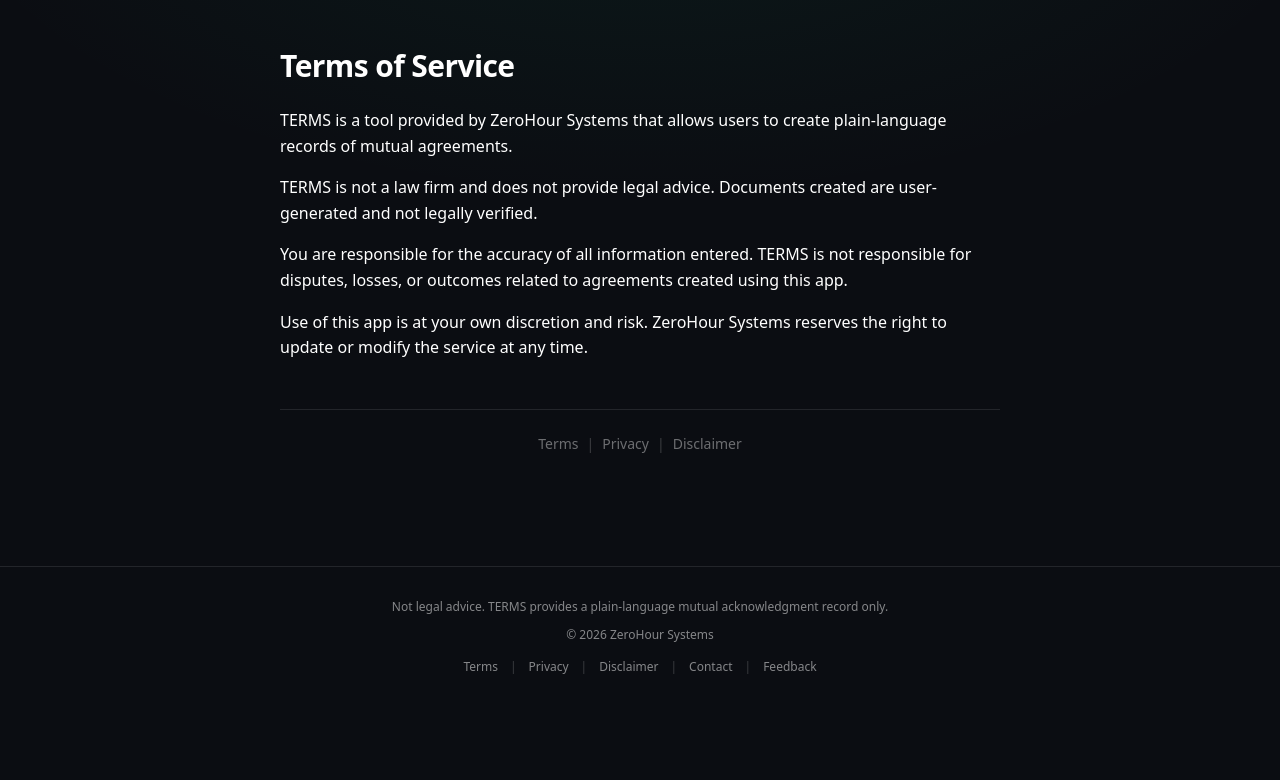
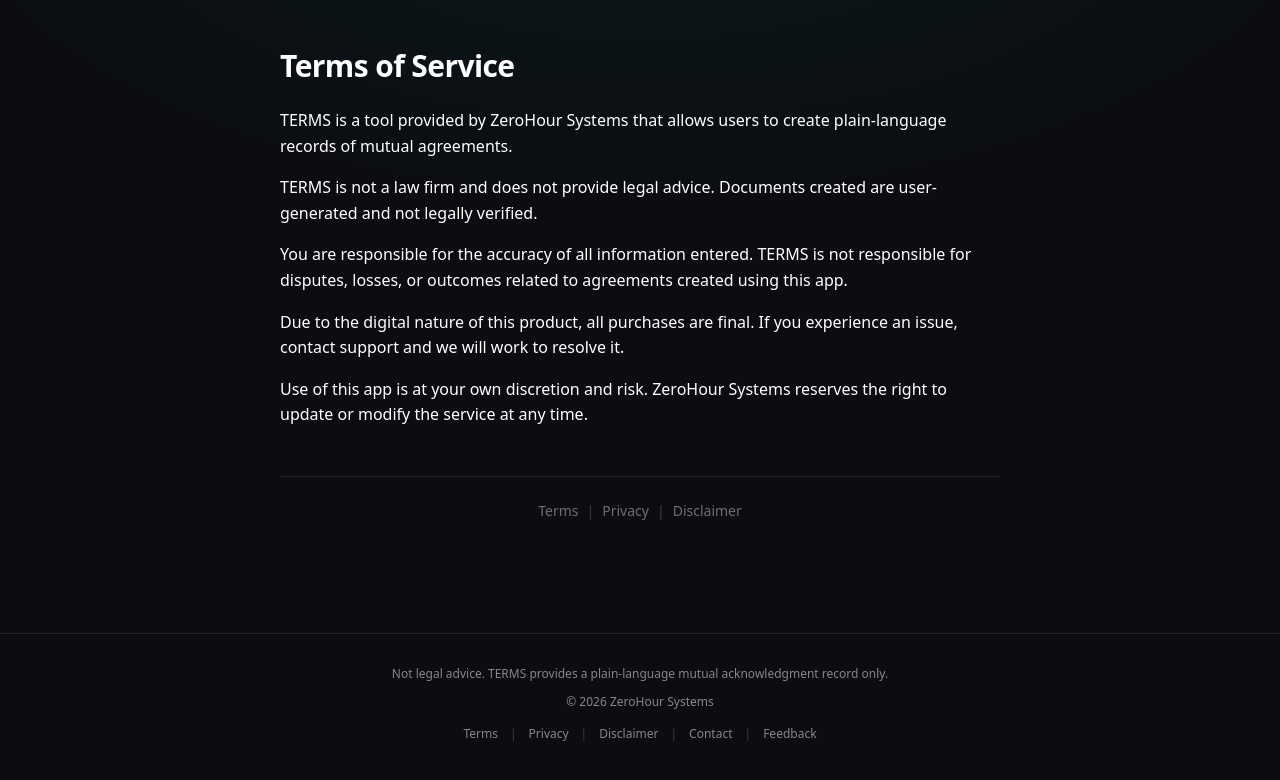
Before and after one commit to Blaze71023/terms-app, a Next.js app: page /terms in a window 1280 px wide. Shown: the top 780 px of the page. Built offline with nearby package versions, Linux system fonts and the light colour scheme.

Commit message:
Add refund policy

```diff
--- a/app/terms/page.tsx
+++ b/app/terms/page.tsx
@@ -19,19 +19,30 @@
         created using this app.
       </p>
 
-      <p>
+      {/* 🔒 Refund Policy (Added) */}
+      <p className="mb-4">
+        Due to the digital nature of this product, all purchases are final. If you
+        experience an issue, contact support and we will work to resolve it.
+      </p>
+
+      <p className="mb-4">
         Use of this app is at your own discretion and risk. ZeroHour Systems
         reserves the right to update or modify the service at any time.
       </p>
+
       <div className="mt-12 pt-6 border-t border-white/10 text-center text-sm text-white/40">
         <a href="/terms" className="mx-2 hover:text-white transition">
           Terms
         </a>
+
         <span className="text-white/20">|</span>
+
         <a href="/privacy" className="mx-2 hover:text-white transition">
           Privacy
         </a>
+
         <span className="text-white/20">|</span>
+
         <a href="/disclaimer" className="mx-2 hover:text-white transition">
           Disclaimer
         </a>
```
Lines whose indentation alone changed are shown as unchanged.
